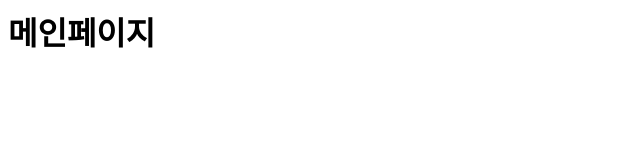
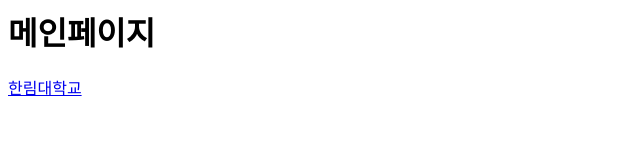
Before and after one commit to 20Joo/webExam, a plain HTML site: page index.html in a window 1280 px wide. Shown: the whole page, without its empty margins (0-640 px from the left). Drawn offline with Linux system fonts and the light colour scheme.

Commit message:
Update 한림대학교 링크 작성

```diff
--- a/index.html
+++ b/index.html
@@ -5,5 +5,6 @@
 
 	<body>
 		<h1> 메인페이지 </h1>
+		<a href="www.hallym.ac.kr"> 한림대학교 </a>
 	</body>
 </html>
```
